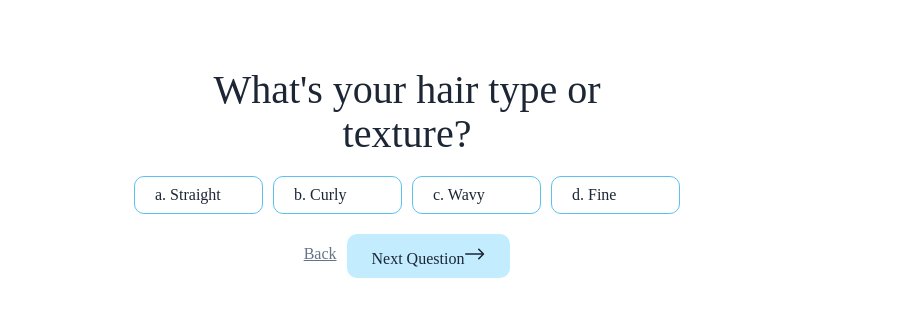
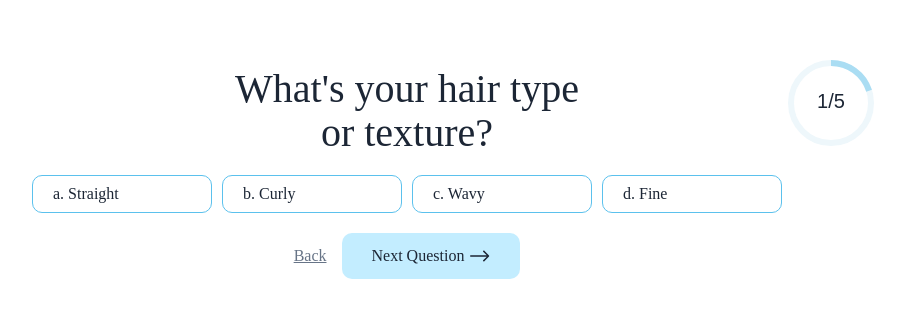
Before and after one commit to IrinaDemostenova/Skincare-quiz, a React (Vite) app in the folder Skincare-quiz/: page /quiz/1 in a window 1280 px wide. Shown: the part 227-544 px from the top of the page, without its empty margins (233-1138 px from the left). Built offline with nearby package versions, Linux system fonts and the light colour scheme.

Commit message:
Adding Circular Progress Bar Component and CSS for the Question Component

```diff
--- /dev/null
+++ b/Skincare-quiz/src/Components/CircularProgressBar/CircularProgressBar.css
@@ -0,0 +1,22 @@
+circle {
+    stroke-width: 6px;
+    fill: transparent;
+}
+
+#inner-circle {
+    stroke: rgba(238, 247, 251, 1);
+}
+
+#outer-circle {
+    stroke: rgba(170, 221, 243, 1);
+    transform: rotate(-90deg);
+    transform-origin: center;
+}
+
+text {
+    font-family: 'Proxima Nova', sans-serif;
+    font-size: 20px;
+    font-weight: 300;
+    line-height: 24.36px;
+    fill: rgba(28, 38, 53, 1);
+}
--- /dev/null
+++ b/Skincare-quiz/src/Components/CircularProgressBar/CircularProgressBar.jsx
@@ -0,0 +1,24 @@
+import PropTypes from 'prop-types';
+import './CircularProgressBar.css';
+
+const CircularProgressBar = ({ progress, id, progressText }) => {
+    const radius = 40;
+    const circumference = 2 * Math.PI * radius;
+    const strokeDashoffset = circumference * (1 - progress / 100);
+
+    return (
+        <svg width="100" height="100" id={id}>
+            <circle id='inner-circle' cx="50" cy="50" r={radius} />
+            <circle id='outer-circle' cx="50" cy="50" r={radius} strokeDasharray={circumference} strokeDashoffset={strokeDashoffset} />
+            <text x="50" y="50" textAnchor="middle" dominantBaseline="middle">{progressText}</text>
+        </svg>
+    )
+}
+
+CircularProgressBar.propTypes = {
+    progress: PropTypes.number,
+    id: PropTypes.string,
+    progressText: PropTypes.string
+}
+
+export default CircularProgressBar;
--- a/Skincare-quiz/src/Components/Question/Question.css
+++ b/Skincare-quiz/src/Components/Question/Question.css
@@ -5,9 +5,10 @@
     justify-content: center;
     height: 100vh;
     gap: 20px;
+    position: relative;
 }
 
-span {
+#question-title {
     /* the font is not working */
     font-family: Grange;
     font-size: 40px;
@@ -15,15 +16,19 @@ span {
     line-height: 44px;
     text-align: center;
     color: rgba(28, 38, 53, 1);
-    width: 40%;
+    width: 30%;
 }
 
 #answers {
     display: flex;
     gap: 10px;
+    width: 65%;
+    justify-content: center;
+    flex-wrap: wrap;
 }
 
 #answers button {
+    /* the font is not working */
     font-family: Proxima Nova;
     font-size: 16px;
     font-weight: 400;
@@ -36,23 +41,23 @@ span {
     border-radius: 10px;
     padding: 10px 20px;
     box-sizing: border-box;
-    /* not  sure - change it */
-    width: 129px;
+    min-width: 180px;
 }
 
 #buttons {
     display: flex;
-    gap: 10px;
+    gap: 15px;
 }
 
 #buttons a {
+    /* the font is not working */
     font-family: Proxima Nova;
     font-size: 16px;
     font-weight: 500;
     line-height: 19.49px;
     text-align: center;
-    padding-top: 10px;
-    padding-bottom: 10px;
+    padding-top: 13px;
+    padding-bottom: 13px;
 }
 
 #back {
@@ -64,8 +69,18 @@ span {
     background: rgba(195, 237, 255, 1);
     color: rgba(28, 38, 53, 1);
     border-radius: 10px;
-    padding-left: 25px;
-    padding-right: 25px;
+    padding-left: 30px;
+    padding-right: 30px;
+    display: flex;
+    align-items: center;
+    justify-content: center;
+    gap: 5px;
+}
+
+#circular-bar {
+    position: absolute;
+    top: 35vh;
+    right: 13vw;
 }
 
 /* да се направят ефекти на бутоните */
--- a/Skincare-quiz/src/Components/Question/Question.jsx
+++ b/Skincare-quiz/src/Components/Question/Question.jsx
@@ -2,24 +2,23 @@ import PropTypes from 'prop-types';
 import { NavLink } from 'react-router-dom';
 import './Question.css';
 import arrow from "..//../Images/arrow.svg";
+import CircularProgressBar from '../CircularProgressBar/CircularProgressBar';
 
 const Question = ({ question, questionNumber, totalNumberOfQuestions }) => {
 
     return (<div id='question'>
-        <span>{question.title}</span>
+        <span id='question-title'>{question.title}</span>
         <div id='answers'>
             {question.answers.map((answer, index) => <button key={index}>{String.fromCharCode(97 + index)}. {answer}</button>)}
         </div>
         <div id='buttons'>
             <NavLink id='back' to={questionNumber === 1 ? '/' : `/quiz/${questionNumber - 1}`}>Back</NavLink>
-            {/* да се помисли как да се направи дота със стрелата */}
             <NavLink id='next' to={questionNumber === totalNumberOfQuestions ? '/results' : `/quiz/${questionNumber + 1}`}>
-                <div className="navlink-content">
-                    {questionNumber === totalNumberOfQuestions ? 'Discover Your Results' : `Next Question`}
-                    {questionNumber !== totalNumberOfQuestions && <img src={arrow} alt='arrow' />}
-                </div>
+                <span>{questionNumber === totalNumberOfQuestions ? 'Discover Your Results' : `Next Question`}</span>
+                {questionNumber !== totalNumberOfQuestions && <img src={arrow} alt='arrow' />}
             </NavLink>
         </div>
+        <CircularProgressBar progress={(questionNumber / totalNumberOfQuestions) * 100} id='circular-bar' progressText={`${questionNumber}/${totalNumberOfQuestions}`}/>
     </div>)
 }
 
```
